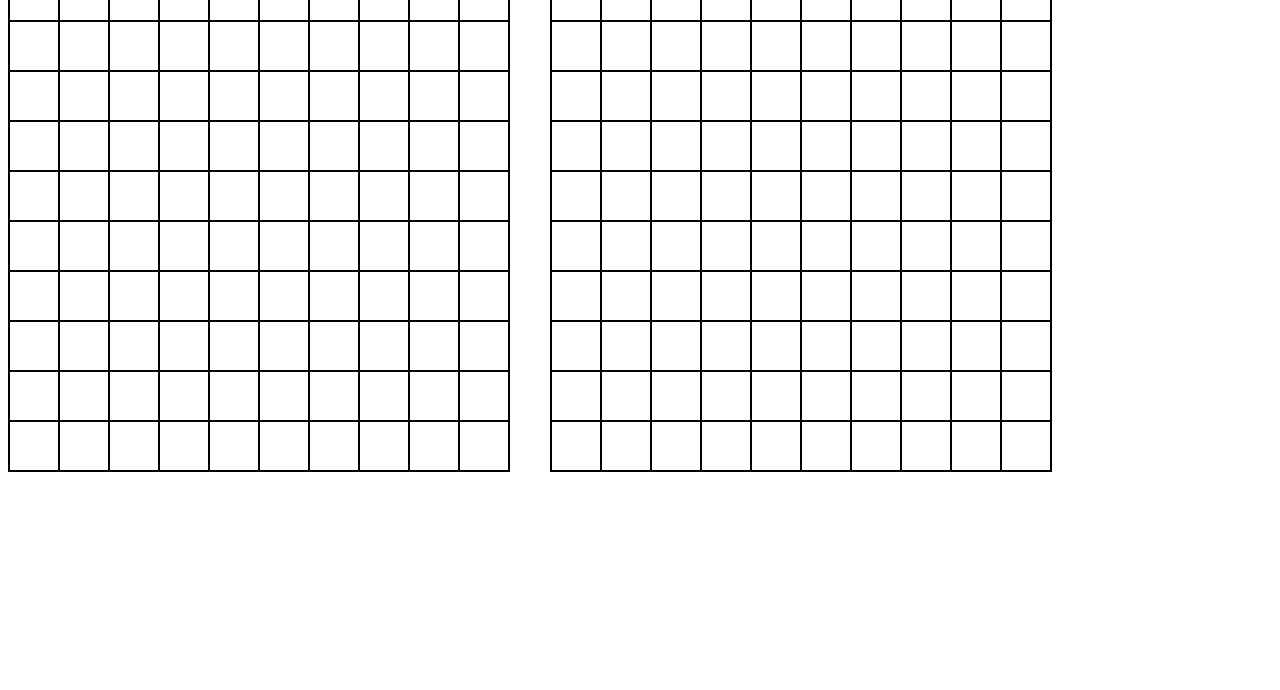
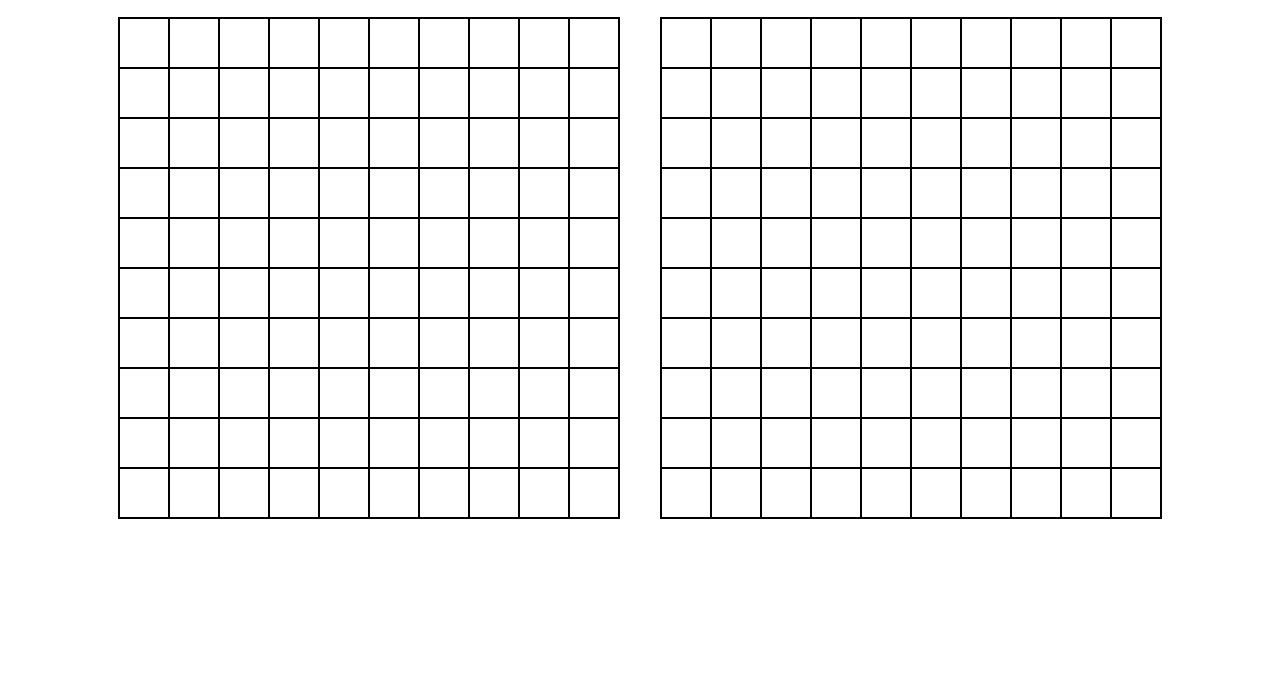
Before and after one commit to sourdoughbredd/battleship, a website built with webpack: page src/template.html in a window 1280 px wide. Shown: the part 110-800 px from the top of the page. Built offline with nearby package versions, Linux system fonts and the light colour scheme.

Commit message:
Center page elements horizontally

```diff
--- a/src/style.css
+++ b/src/style.css
@@ -1,3 +1,13 @@
+body {
+  display: flex;
+  flex-direction: column;
+  align-items: center;
+}
+
+h1 {
+  font-size: 48px;
+}
+
 .boards-container {
   display: flex;
   gap: 40px;
```
